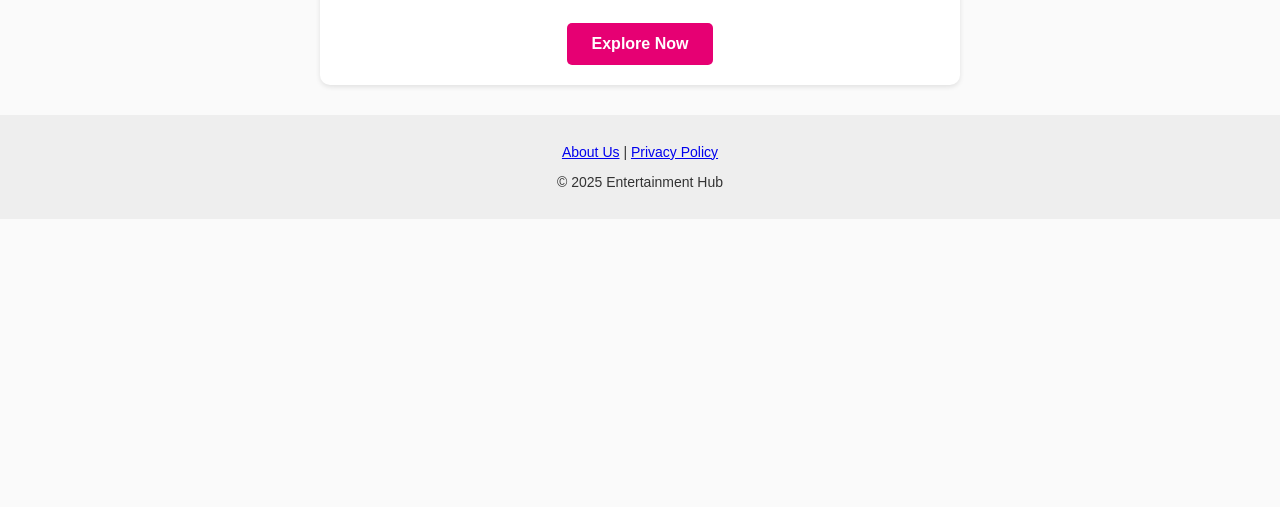
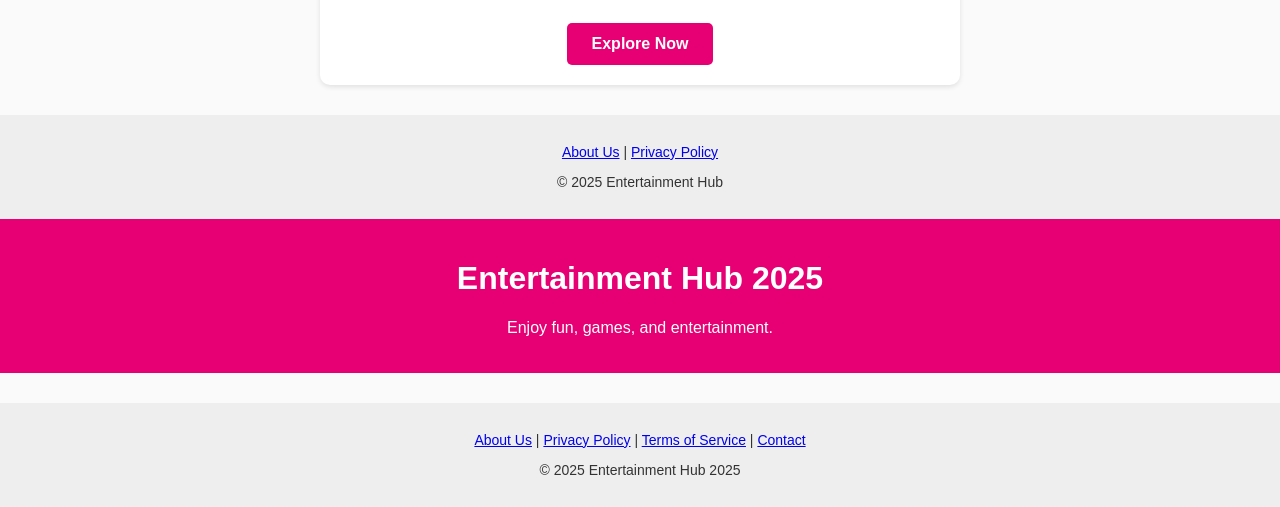
Before and after one commit to shamsihere619/Entertainment-2025, a plain HTML site: page index.html in a window 1280 px wide. Shown: the part 754-1261 px from the top of the page. Before the commit the page ends 973 px from the top, so only its background shows below. Drawn offline with Linux system fonts and the light colour scheme.

Commit message:
index.html

```diff
--- a/index.html
+++ b/index.html
@@ -67,3 +67,32 @@ function getLink(){
     };
     document.head.appendChild(s);
 </script>
+<!DOCTYPE html>
+<html lang="en">
+<head>
+  <meta charset="UTF-8" />
+  <meta name="viewport" content="width=device-width, initial-scale=1.0" />
+  <title>Entertainment Hub 2025</title>
+  <link rel="stylesheet" href="style.css" />
+</head>
+<body>
+  <header>
+    <h1>Entertainment Hub 2025</h1>
+    <p>Enjoy fun, games, and entertainment.</p>
+  </header>
+
+  <main>
+    <!-- Your main content here -->
+  </main>
+
+  <footer>
+    <p>
+      <a href="about.html">About Us</a> |
+      <a href="privacy.html">Privacy Policy</a> |
+      <a href="terms.html">Terms of Service</a> |
+      <a href="contact.html">Contact</a>
+    </p>
+    <p>© 2025 Entertainment Hub 2025</p>
+  </footer>
+</body>
+</html>
```
